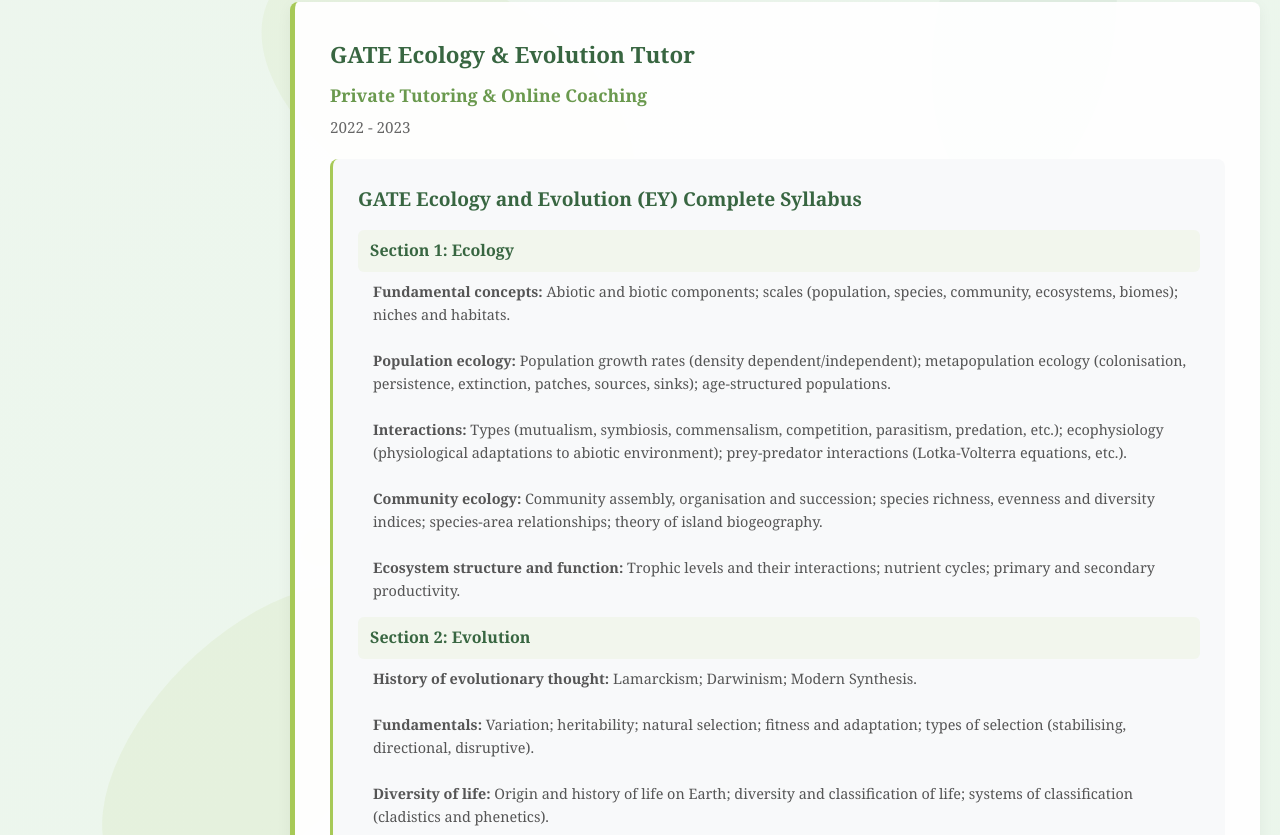
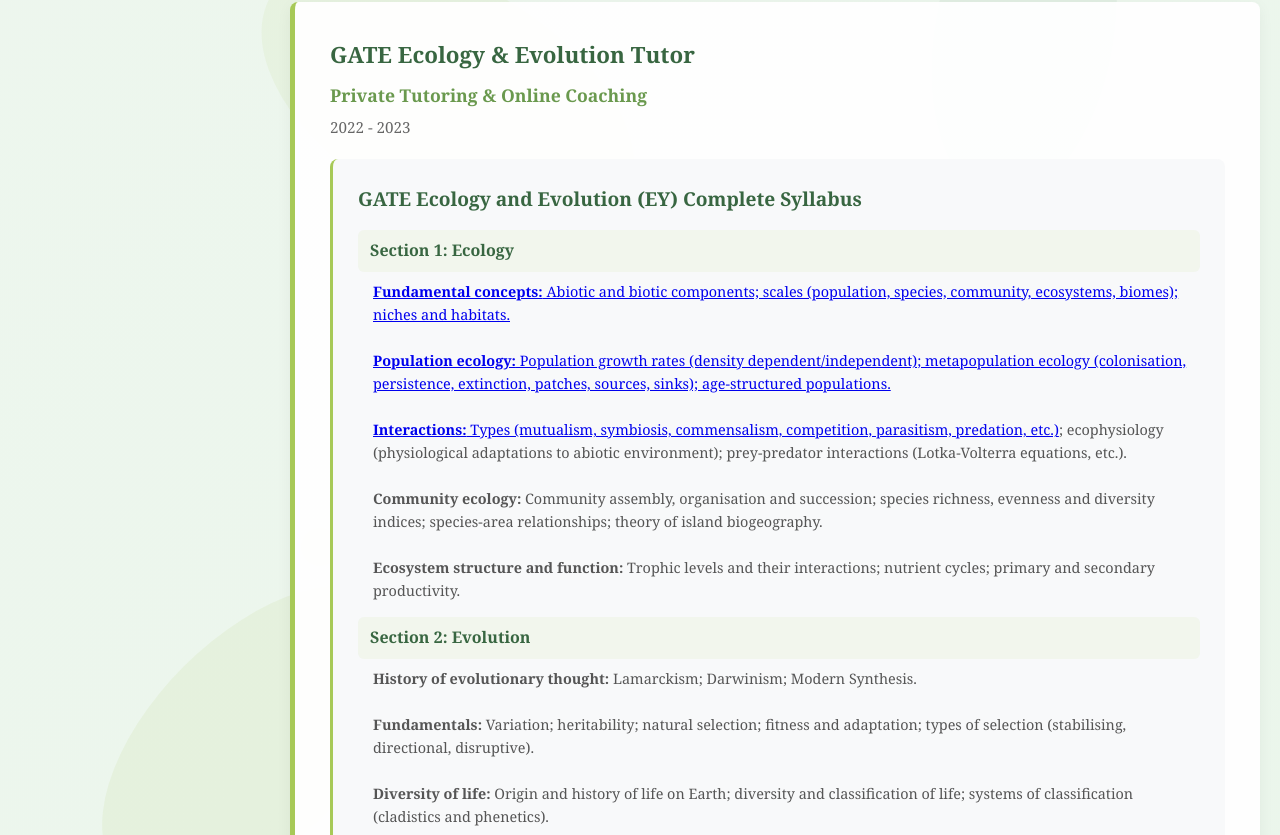
Before and after one commit to SagarAdhurya/SagarAdhurya.github.io, a plain HTML site: page teaching.html in a window 1280 px wide. Shown: the part 11165-12000 px from the top of the page. Drawn offline with Linux system fonts and the light colour scheme.

Commit message:
adding study materials

```diff
--- a/teaching.html
+++ b/teaching.html
@@ -485,7 +485,7 @@
 
                             <div class="unit-header">Unit 1: Introduction to Endocrinology</div>
                             <div class="unit-content">
-                                1. General idea of Endocrine systems, Classification, Characteristics and Transport of Hormones; 2. <a href="sm/Neurosecretions and Neurohormones.pdf" target="_blank" rel="noopener">Neurosecretions and Neurohormones</a>
+                                1. General idea of Endocrine systems, Classification, Characteristics and Transport of Hormones; 2. <a href="#" class="protected-link" data-file="sm/Neurosecretions and Neurohormones.pdf">Neurosecretions and Neurohormones</a>
                             </div>
 
                             <div class="unit-header">Unit 2: Epiphysis, Hypothalamo-hypophysial Axis</div>
@@ -527,9 +527,9 @@
 
                             <div class="unit-header">Section 1: Ecology</div>
                             <div class="unit-content">
-                                <strong>Fundamental concepts:</strong> Abiotic and biotic components; scales (population, species, community, ecosystems, biomes); niches and habitats.<br><br>
-                                <strong>Population ecology:</strong> Population growth rates (density dependent/independent); metapopulation ecology (colonisation, persistence, extinction, patches, sources, sinks); age-structured populations.<br><br>
-                                <strong>Interactions:</strong> Types (mutualism, symbiosis, commensalism, competition, parasitism, predation, etc.); ecophysiology (physiological adaptations to abiotic environment); prey-predator interactions (Lotka-Volterra
+                                <strong><a href="#" class="protected-link" data-file="sm/gate/1_fundamental concepts of ecology.pdf">Fundamental concepts:</strong> Abiotic and biotic components; scales (population, species, community, ecosystems, biomes); niches and habitats.</a><br><br>
+                                <strong><a href="#" class="protected-link" data-file="sm/gate/2-3_Population Ecology.pdf">Population ecology:</strong> Population growth rates (density dependent/independent); metapopulation ecology (colonisation, persistence, extinction, patches, sources, sinks); age-structured populations.</a><br><br>
+                                <strong><a href="#" class="protected-link" data-file="sm/gate/4 Interaction.pdf">Interactions:</strong> Types (mutualism, symbiosis, commensalism, competition, parasitism, predation, etc.)</a>; ecophysiology (physiological adaptations to abiotic environment); prey-predator interactions (Lotka-Volterra
                                 equations, etc.).<br><br>
                                 <strong>Community ecology:</strong> Community assembly, organisation and succession; species richness, evenness and diversity indices; species-area relationships; theory of island biogeography.<br><br>
                                 <strong>Ecosystem structure and function:</strong> Trophic levels and their interactions; nutrient cycles; primary and secondary productivity.
```
Also changed, not shown: 3 other files.
